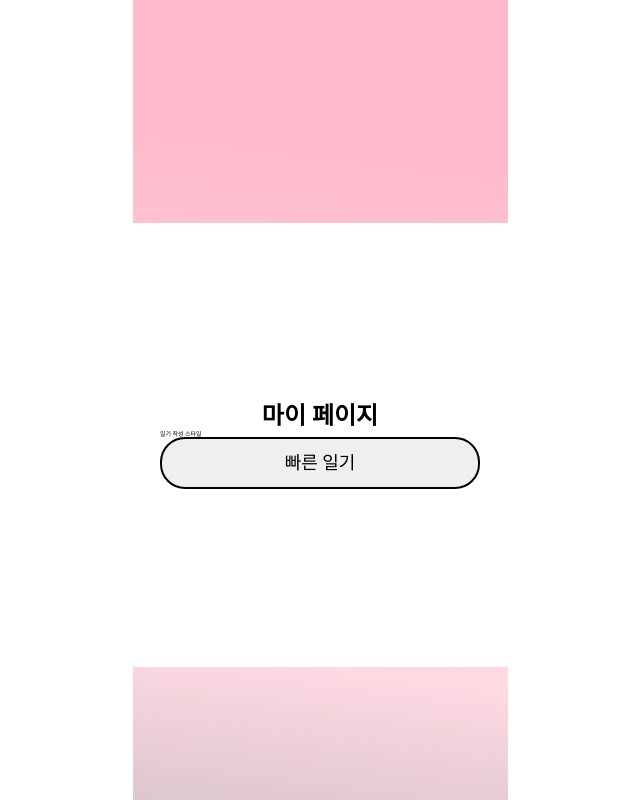
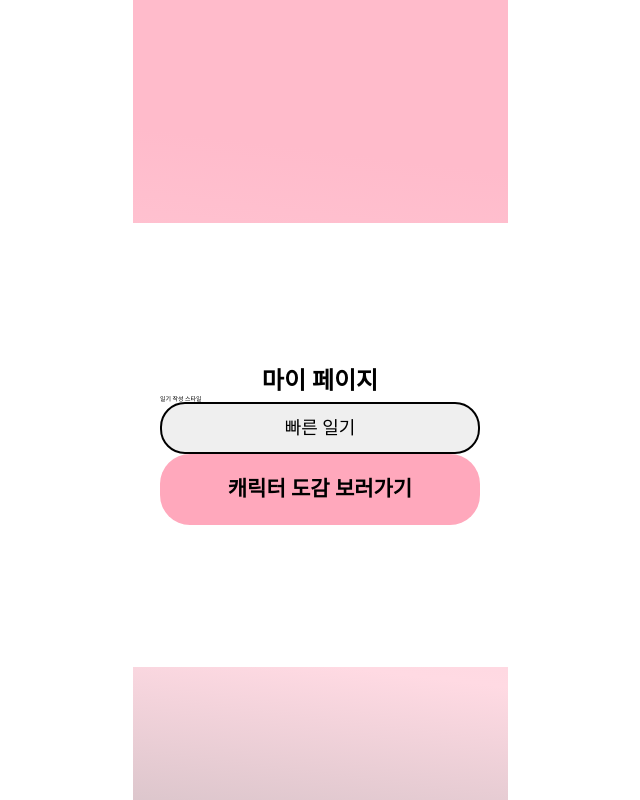
Before and after one commit to KAU2024-SANHAK/SANHAK_Client, a React (Vite) app: page /mypage in a window 1280 px wide. Shown: the whole page, without its empty margins (320-960 px from the left). Built offline with nearby package versions, Linux system fonts and the light colour scheme; no server answers.

Commit message:
feat: 캐릭터 도감 보러가기 버튼 생성

```diff
--- a/src/components/PopUp/PopUp.jsx
+++ b/src/components/PopUp/PopUp.jsx
@@ -1,3 +1,4 @@
+import BtnSetCharacter from '../common/buttons/SetCharcater/BtnSetCharacter'
 import BtnSetDiaryModal from '../common/buttons/SetDiaryModal/BtnSetDiaryModal'
 import * as S from './PopUp.style'
 
@@ -11,6 +12,7 @@ export default function PopUp({children}){
                 <p>일기 작성 스타일</p>
                 <BtnSetDiaryModal/>
             </S.DiaryTypeWrapper>
+            <BtnSetCharacter/>
         </S.PopUpWrapper>
     )
 }
--- /dev/null
+++ b/src/components/common/buttons/SetCharcater/BtnSetCharacter.jsx
@@ -0,0 +1,9 @@
+import * as S from './BtnSetCharacter.style'
+
+export default function BtnSetCharacter(){
+    return(
+        <S.ButtonWrapper>
+            캐릭터 도감 보러가기
+        </S.ButtonWrapper>
+    )
+}
--- /dev/null
+++ b/src/components/common/buttons/SetCharcater/BtnSetCharacter.style.js
@@ -0,0 +1,12 @@
+import styled from "styled-components";
+
+export const ButtonWrapper=styled.button`
+    background-color: ${({ theme }) => theme.colors.pink.btn_hover_pink};
+    ${({ theme }) => theme.fonts.heading_03};
+    width: 32rem;
+    height: 7.1rem;
+    border-radius: 3rem;
+    border: none;
+
+
+`
--- a/src/components/common/buttons/SetDiaryModal/BtnSetDiaryModal.style.js
+++ b/src/components/common/buttons/SetDiaryModal/BtnSetDiaryModal.style.js
@@ -7,6 +7,5 @@ export const ButtonWrapper=styled.button`
     height: 5.2rem;
     border-radius: 2.5rem;
 
-
     font-weight: 400;
 `
```
